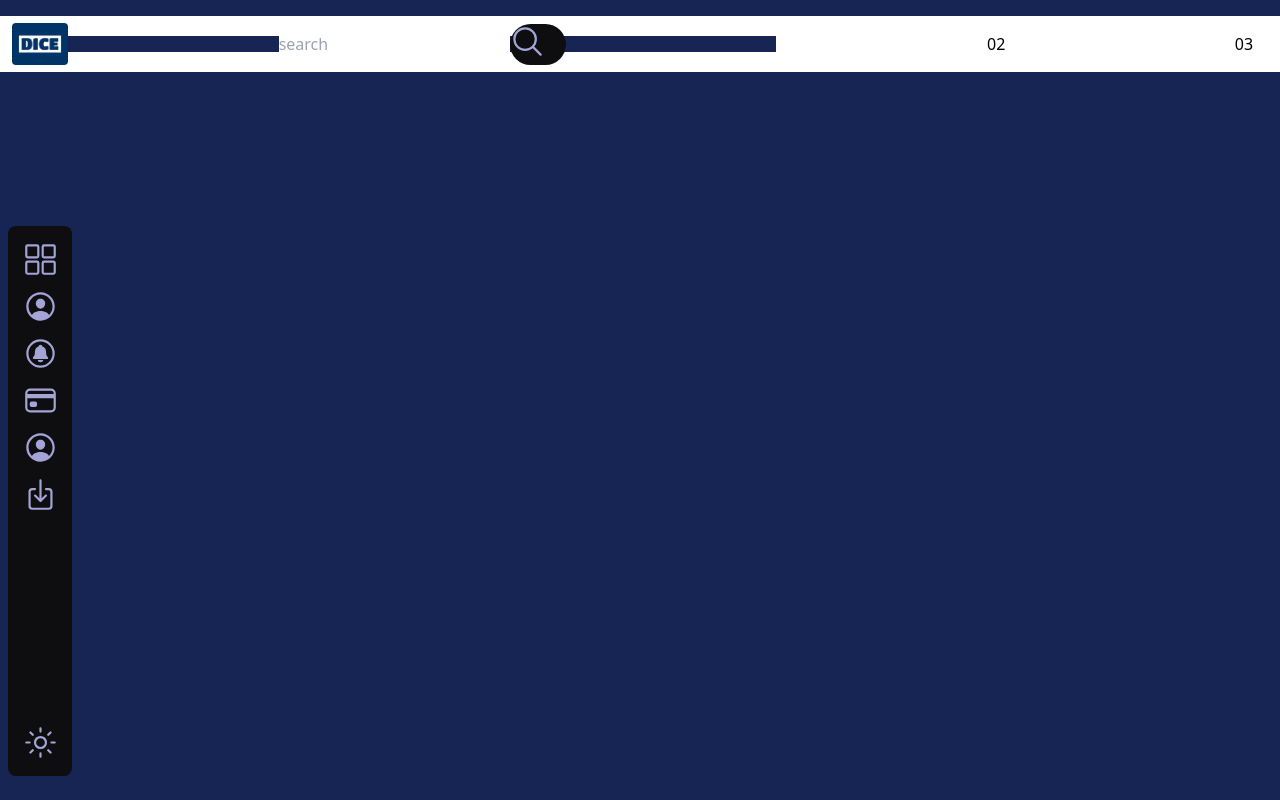
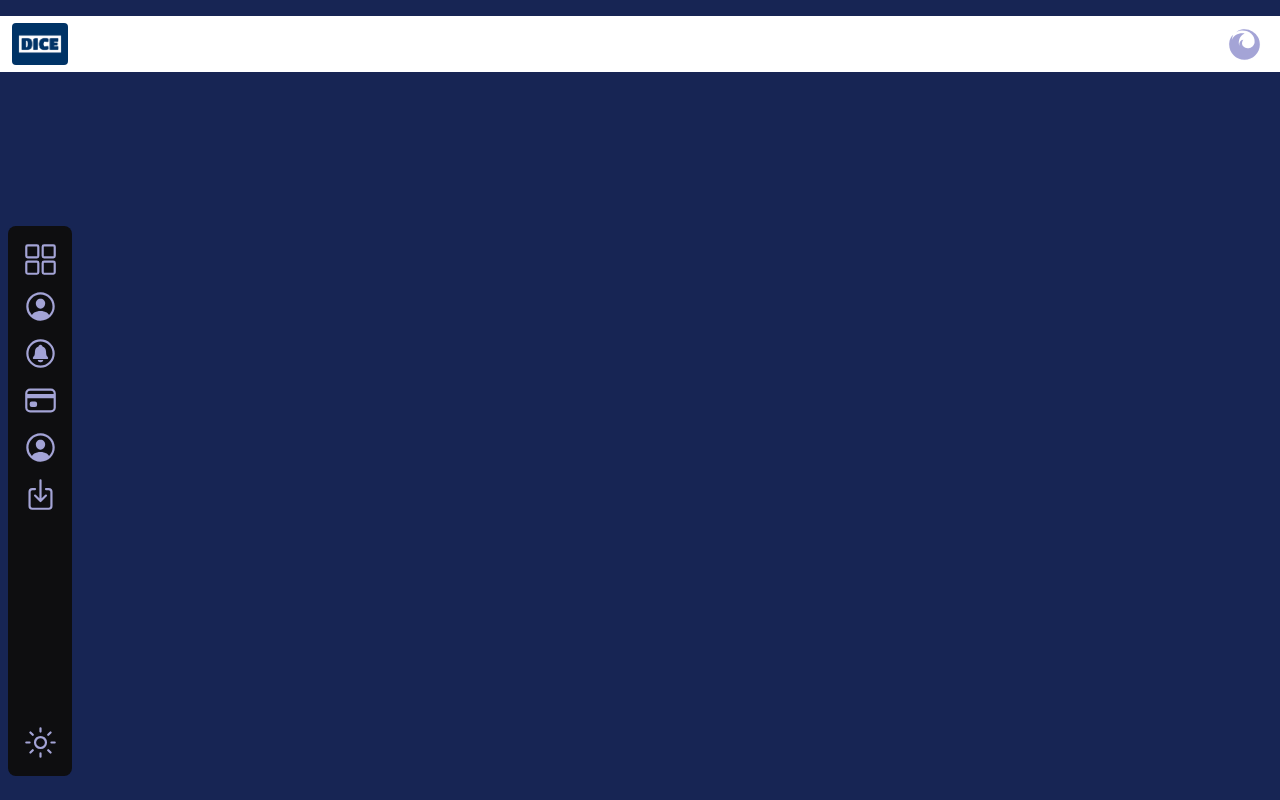
Before and after one commit to DC-21/smart-contracts-blockchain-webapp, a React (Vite) app in the folder client/: page / in a window 1280 px wide. Built offline with nearby package versions, Linux system fonts and the light colour scheme; what @thirdweb-dev/react would draw is missing.

Commit message:
first commit

```diff
--- a/client/src/components/Navbar.jsx
+++ b/client/src/components/Navbar.jsx
@@ -4,25 +4,12 @@ import logo from '../images/dice.png';
 const Navbar = () => {
   return (
     <div className='top-4 pt-4 w-full h-20'>
-            <div className='bg-white flex py-5 px-2 w-full justify-center items-center'>
-                <div className="flex-none w-14 h-4 flex justify-center items-center ml-1">
+      <div className='bg-white flex py-5 px-2 w-full justify-between items-center'>
+        <div className="w-14 h-4 flex justify-center items-center ml-1">
           <img className='rounded' src={logo} alt='logo' />
         </div>
-                <div className="grow h-4 flex justify-center items-center bg-[#172554]">
-                    <input
-                        type='text'
-                        placeholder='search'
-                        className='h-9'
-                    />
-                    <a className='rounded-full bg-[#0e0e10] w-14'>
-                        <ion-icon name="search-outline"></ion-icon>
-                    </a>
-                </div>
-                <div className="grow h-4 flex justify-center items-center">
-                    02
-                </div>
         <div className="flex-none w-14 h-4 flex justify-center items-center">
-                    03
+        <ion-icon name="logo-firefox"></ion-icon>
         </div>
       </div>
     </div>
```
Lines whose indentation alone changed are shown as unchanged.
